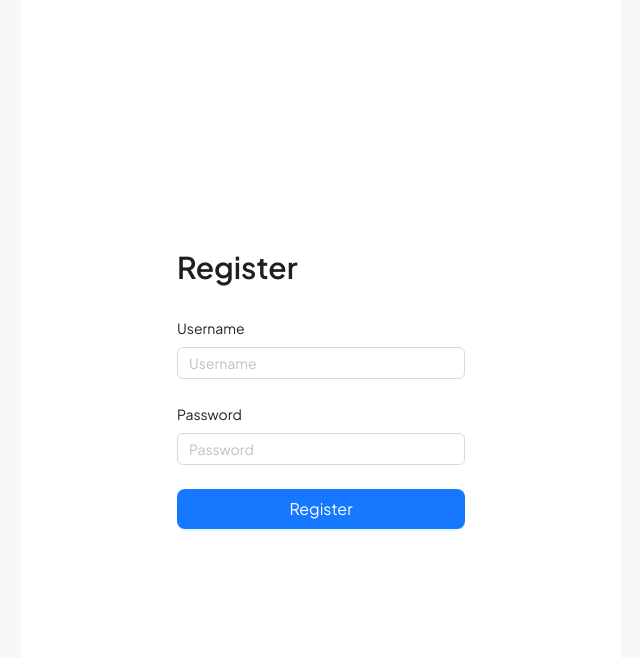
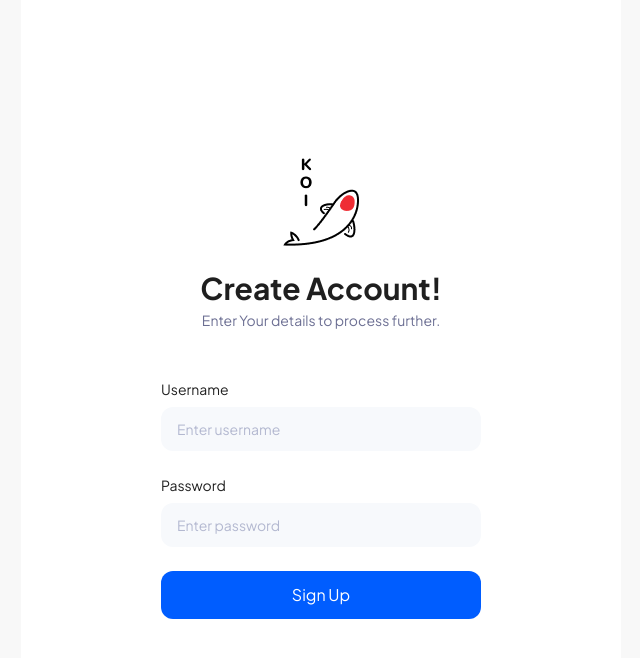
Before and after one commit to crendyyy/Alirankoi, a React (Vite) app: page /register in a window 1280 px wide. Shown: the top 658 px of the page, without its empty margins (319-959 px from the left). Built offline with nearby package versions, Linux system fonts and the light colour scheme.

Commit message:
Update ui login and register

```diff
--- a/src/pages/Login.jsx
+++ b/src/pages/Login.jsx
@@ -5,6 +5,7 @@ import { useContext, useState } from "react";
 import { useNavigate } from "react-router";
 import { useLogin } from "../components/service/user/userServices";
 import { AuthContext } from "../context/AuthContext";
+import logoKoi from "/logo/logo-koi.png";
 
 const Login = () => {
   const navigate = useNavigate();
@@ -49,9 +50,13 @@ const Login = () => {
 
   return (
     <Layout className="flex items-center justify-center bg-white">
-      <Content className="flex items-center w-72">
+      <Content className="flex items-center w-80">
         <div className="flex flex-col w-full gap-4">
-          <Title level={2}>Login</Title>
+          <div className="text-center mb-8 flex flex-col items-center">
+            <img src={logoKoi} alt="Logo Koi" className="w-fit mb-6" />
+            <h1 className="font-bold text-3xl mb-1">Welcome!</h1>
+            <p className="text-[#6C6F93]">Please enter Your Account details.</p>
+          </div>
           <Form
             layout="vertical"
             style={{ maxWidth: 600 }}
@@ -64,12 +69,14 @@ const Login = () => {
               rules={[
                 { required: true, message: "Please input your Username!" },
               ]}
+              className="text-[#0E0B3D] text-sm"
             >
               <Input
-                placeholder="Username"
+                placeholder="Enter username"
                 required
                 value={credentials.username}
                 onChange={(e) => handleInput("username", e.target.value)}
+                className="bg-[#F7F9FC] placeholder:text-[#B3B8D0] text-sm px-4 py-3 border-0 rounded-xl hover:bg-[#F7F9FC] focus:bg-[#F7F9FC] focus:ring-1 "
               />
             </Form.Item>
             <Form.Item
@@ -79,23 +86,22 @@ const Login = () => {
               ]}
             >
               <Input
-                placeholder="Password"
+                placeholder="Enter password"
                 type="password"
                 required
                 value={credentials.password}
                 onChange={(e) => handleInput("password", e.target.value)}
+                className="bg-[#F7F9FC] placeholder:text-[#B3B8D0] text-sm px-4 py-3 border-0 rounded-xl hover:bg-[#F7F9FC] focus:bg-[#F7F9FC] focus:ring-1 "
               />
             </Form.Item>
             <Form.Item>
-              <Button
-                type="primary"
-                className="w-full"
-                size="large"
-                htmlType="submit"
+              <button
+                className="w-full bg-primary text-base text-center text-white py-3 rounded-xl"
+                type="submit"
                 loading={loginMutation.isLoading} // Show loading state while submitting
               >
-                Login
-              </Button>
+                Sign In
+              </button>
             </Form.Item>
           </Form>
         </div>
--- a/src/pages/Register.jsx
+++ b/src/pages/Register.jsx
@@ -1,23 +1,28 @@
 import { Button, Flex, Form, Input, Layout } from "antd";
 import { Content } from "antd/es/layout/layout";
-import Title from "antd/es/typography/Title";
 import { useState } from "react";
+import logoKoi from "/logo/logo-koi.png";
 
 const Register = () => {
   const [email, setEmail] = useState("");
   const [password, setPassword] = useState("");
 
   const onFinish = () => {
-
     console.log(email);
     console.log(password);
   };
 
   return (
     <Layout className="bg-white flex justify-center items-center">
-      <Content className="flex w-72 items-center">
-        <Flex vertical gap="middle" className="w-full">
-          <Title level={2}>Register</Title>
+      <Content className="flex w-80 items-center">
+        <Flex vertical gap="middle" className="w-full gap-4">
+          <div className="text-center mb-8 flex flex-col items-center">
+            <img src={logoKoi} alt="Logo Koi" className="w-fit mb-6" />
+            <h1 className="font-bold text-3xl mb-1">Create Account!</h1>
+            <p className="text-[#6C6F93]">
+              Enter Your details to process further.
+            </p>
+          </div>
           <Form
             layout="vertical"
             style={{ maxWidth: 600 }}
@@ -30,26 +35,35 @@ const Register = () => {
               rules={[
                 { required: true, message: "Please input your Username!" },
               ]}
+              className="text-[#0E0B3D] text-sm"
             >
-              <Input placeholder="Username" onChange={(e) => setEmail(e.target.value)} value={email}/>
+              <Input
+                placeholder="Enter username"
+                onChange={(e) => setEmail(e.target.value)}
+                value={email}
+                className="bg-[#F7F9FC] placeholder:text-[#B3B8D0] text-sm px-4 py-3 border-0 rounded-xl hover:bg-[#F7F9FC] focus:bg-[#F7F9FC] focus:ring-1 "
+              />
             </Form.Item>
             <Form.Item
               label="Password"
               rules={[
                 { required: true, message: "Please input your Password!" },
               ]}
+              className="text-[#0E0B3D] text-sm"
             >
-              <Input placeholder="Password" type="password" />
+              <Input
+                placeholder="Enter password"
+                type="password"
+                className="bg-[#F7F9FC] placeholder:text-[#B3B8D0] text-sm px-4 py-3 border-0 rounded-xl hover:bg-[#F7F9FC] focus:bg-[#F7F9FC] focus:ring-1 "
+              />
             </Form.Item>
             <Form.Item>
-              <Button
-                type="primary"
-                className="w-full"
-                size="large"
-                htmlType="submit"
+              <button
+                className="w-full bg-primary text-base text-center text-white py-3 rounded-xl"
+                type="submit"
               >
-                Register
-              </Button>
+                Sign Up
+              </button>
             </Form.Item>
           </Form>
         </Flex>
--- a/tailwind.config.js
+++ b/tailwind.config.js
@@ -4,7 +4,7 @@ export default {
   theme: {
     extend: {
       colors: {
-        primary: "#1367FF",
+        primary: "#005DFF",
       },
     },
   },
```
